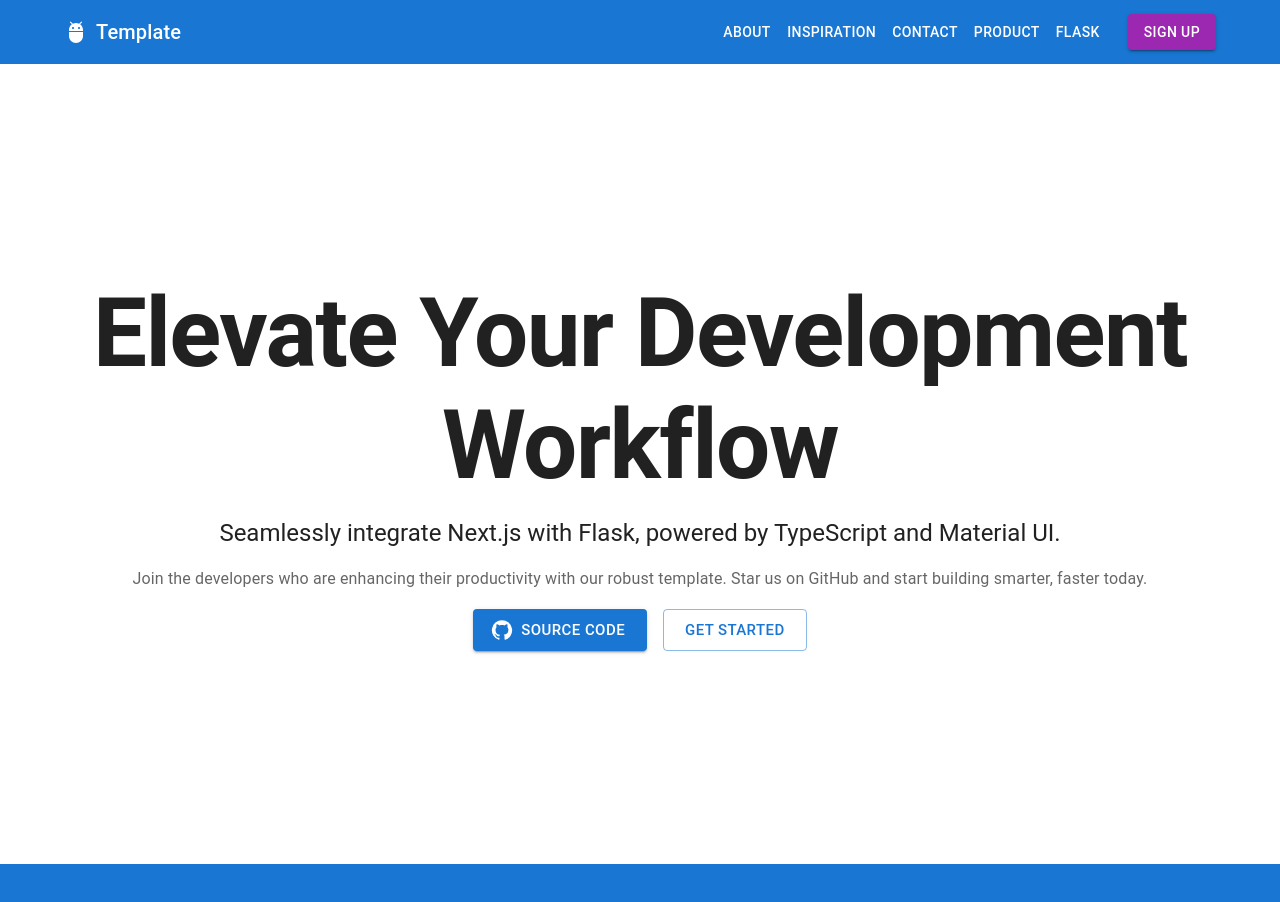
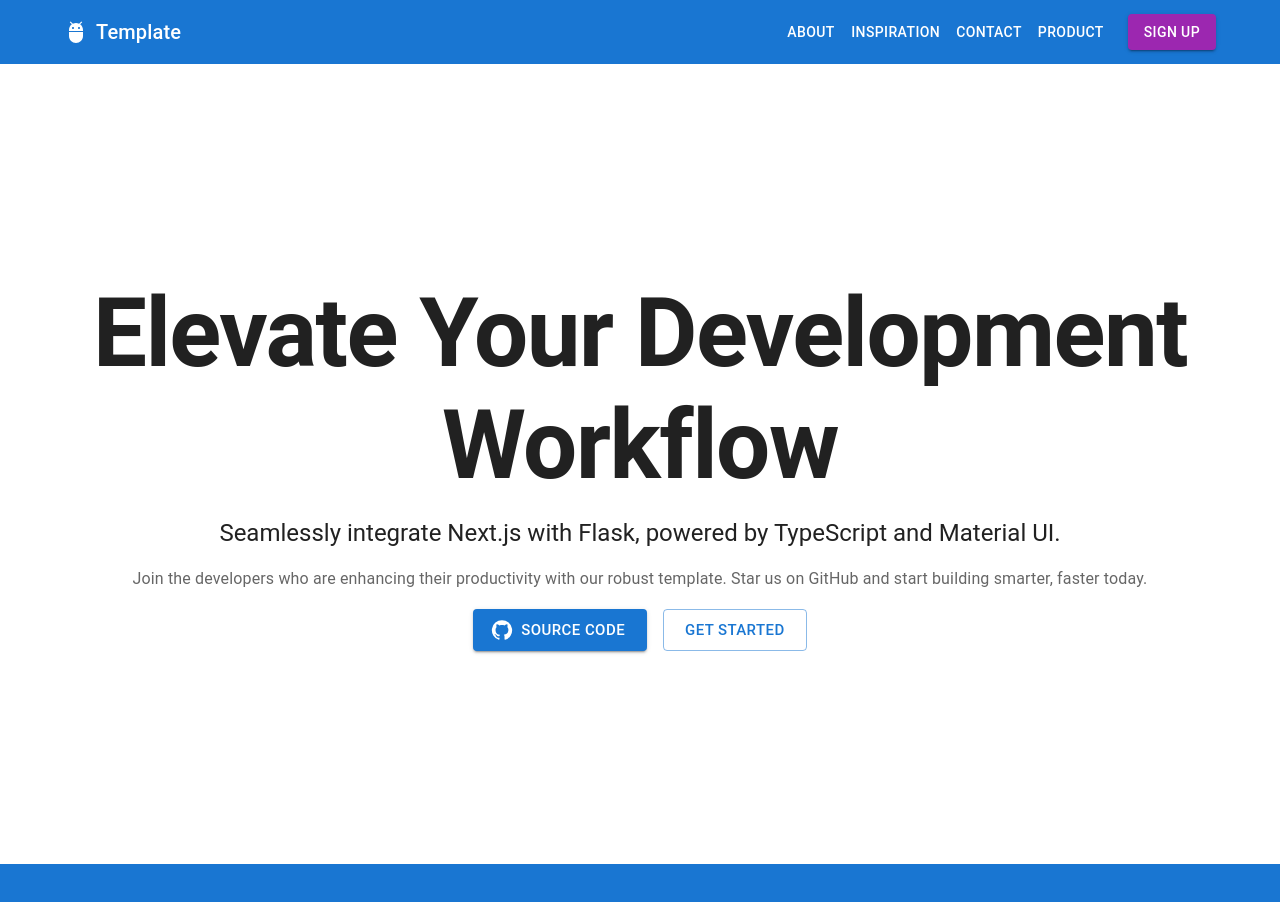
Before and after one commit to jameschapman19/Template, a Next.js app: page / in a window 1280 px wide. Shown: the top 902 px of the page. Built offline with nearby package versions, Linux system fonts and the light colour scheme.

Commit message:
Update flask bit

```diff
--- a/src/components/Header.tsx
+++ b/src/components/Header.tsx
@@ -8,7 +8,7 @@
 import Link from '@mui/material/Link';
 
 
-const pages = ['About', 'Inspiration', 'Contact', 'Product', 'Flask'];
+const pages = ['About', 'Inspiration', 'Contact', 'Product'];
 
 
 
```
